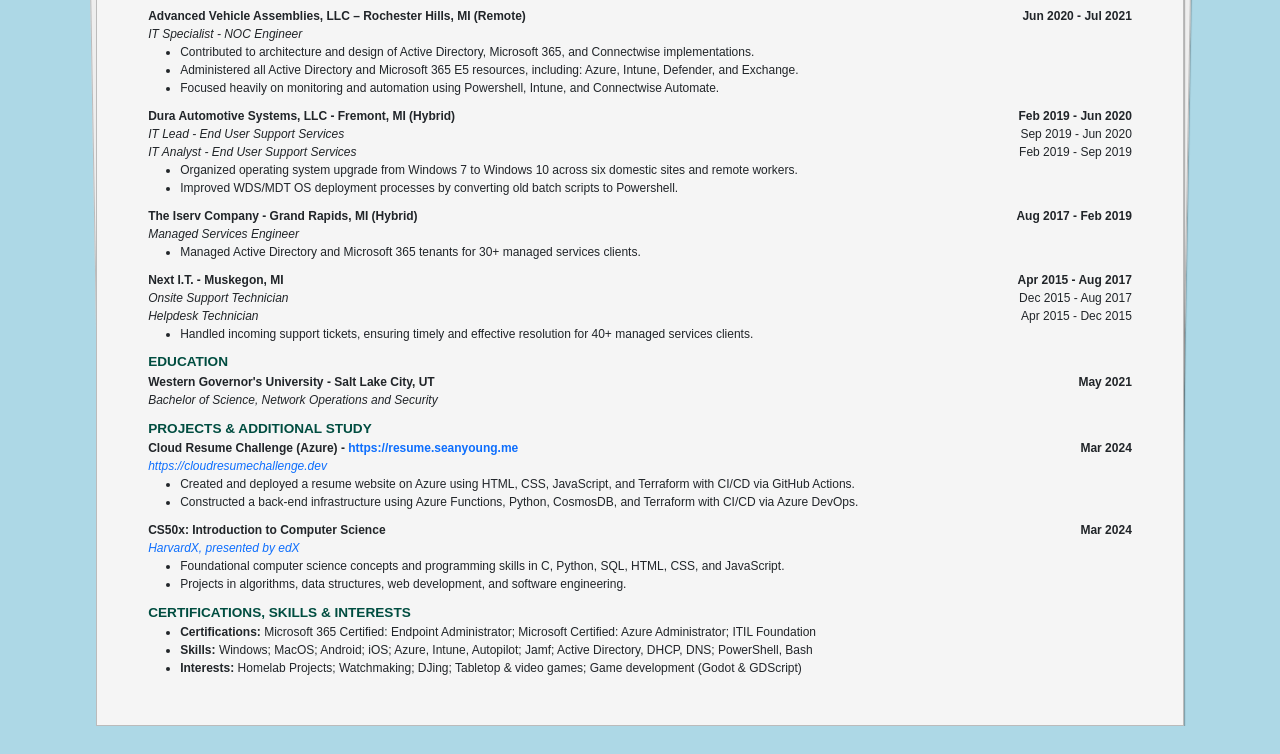
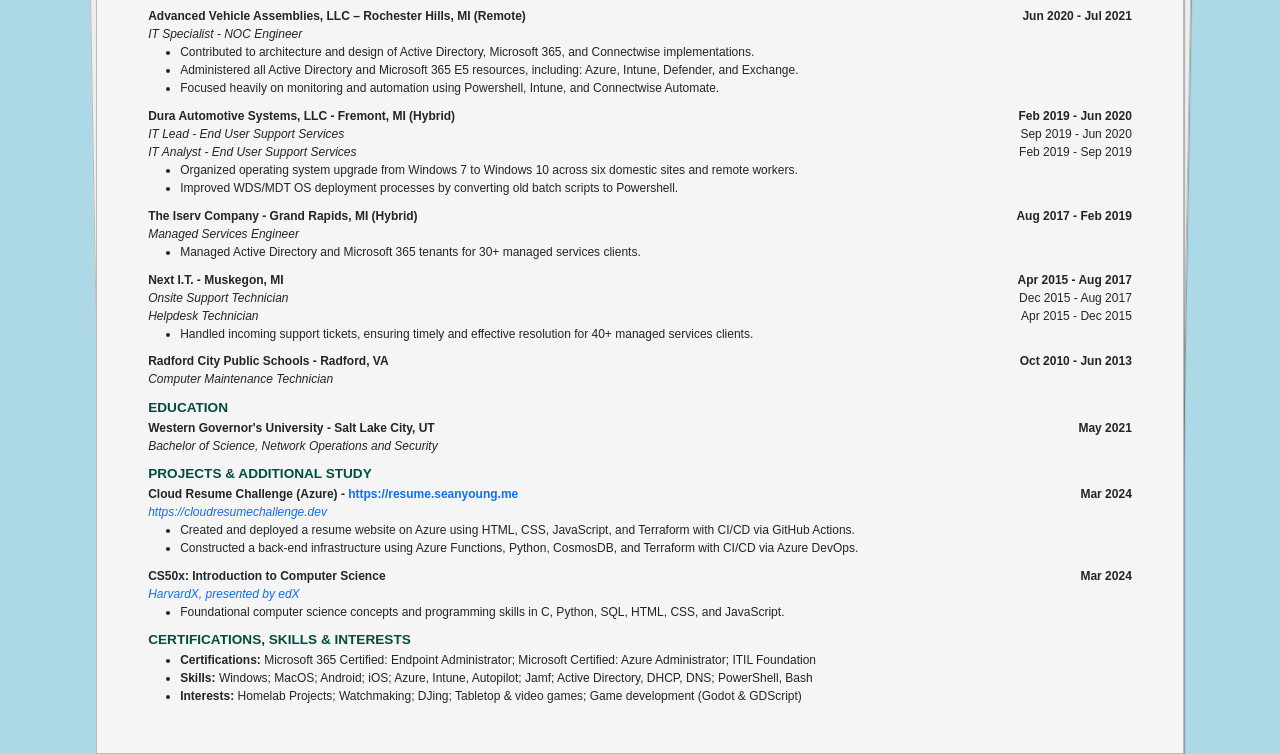
Before and after one commit to seayou8976/azure_cloud_resume, a plain HTML site: page website/index.html in a window 1280 px wide. Shown: the part 369-1123 px from the top of the page. Before the commit the page ends 1095 px from the top, so only its background shows below. Drawn offline with nearby package versions, Linux system fonts and the light colour scheme; no server answers.

Commit message:
Forgot to add RCPS

```diff
--- a/website/index.html
+++ b/website/index.html
@@ -82,6 +82,8 @@
                                 <li>Handled incoming support tickets, ensuring timely and effective resolution for 40+ managed services clients.</li>
                             </ul>
                         </div>
+                        <div class="experience-company">Radford City Public Schools - Radford, VA <span class="experience-year">Oct 2010 - Jun 2013</span></div>
+                        <div class="experience-title">Computer Maintenance Technician</div>
                     </div>
                     <div class="body-header education-header">
                         <p>EDUCATION</p>
@@ -110,7 +112,7 @@
                     <div class="experience-list">
                         <ul>
                             <li>Foundational computer science concepts and programming skills in C, Python, SQL, HTML, CSS, and JavaScript.</li>
-                            <li>Projects in algorithms, data structures, web development, and software engineering.</li>
+                            <!-- <li>Projects in algorithms, data structures, web development, and software engineering.</li> -->
                         </ul>
                     </div>
                     <div class="body-header competency-header">
@@ -132,7 +134,7 @@
             document.getElementById('downloadLink').addEventListener('click', function() {
                 var element = document.getElementById('resume');
                 html2pdf(element, {
-                    margin: [0.4, 0.5],
+                    margin: [0.325, 0.5],
                     filename: 'Sean_Young.pdf',
                     enableLinks: true,
                     image: { type: 'jpeg', quality: 0.98 },
```
